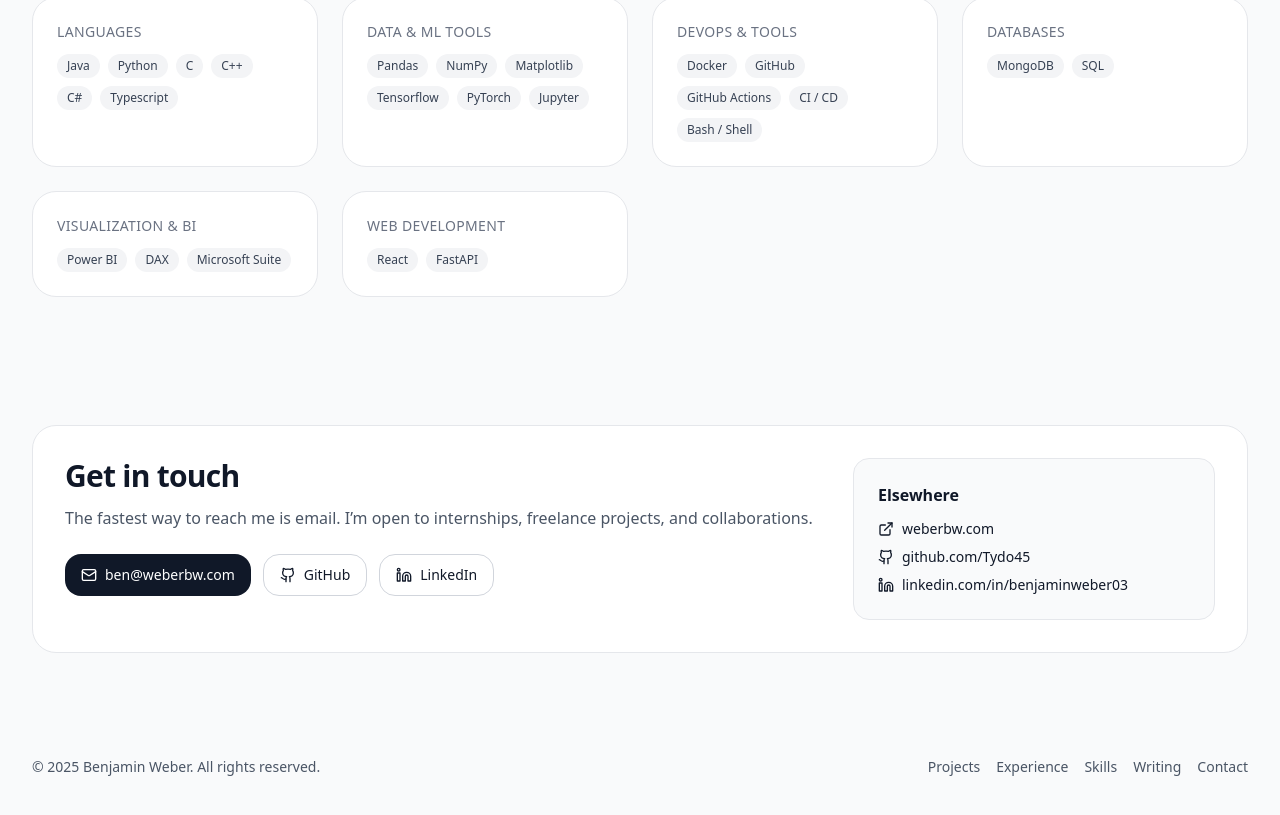
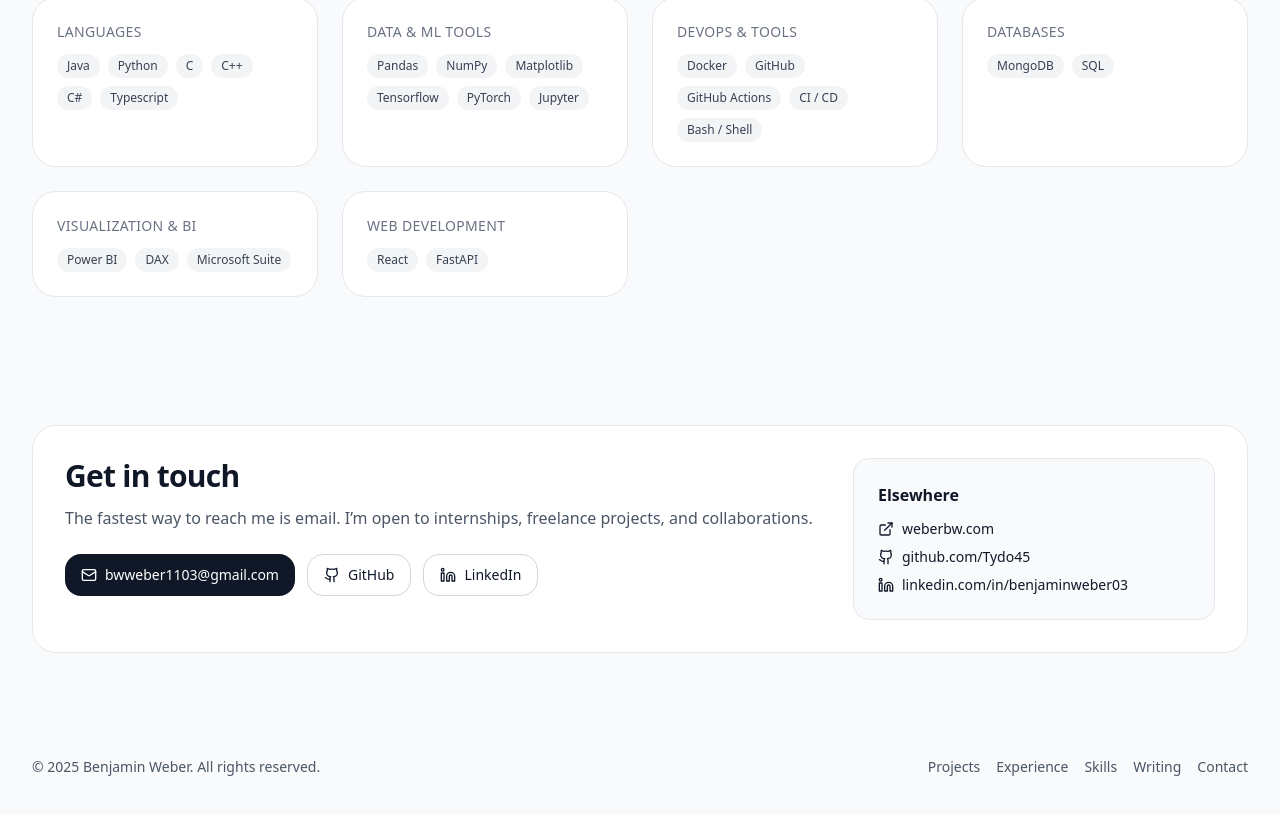
Before and after one commit to Tydo45/portfolio-frontend, a Next.js app in the folder frontend/: page / in a window 1280 px wide. Shown: the part 1852-2667 px from the top of the page. Built offline with nearby package versions, Linux system fonts and the light colour scheme.

Commit message:
Updated email, Updated Downloadable Resume

```diff
--- a/frontend/src/components/Contact.tsx
+++ b/frontend/src/components/Contact.tsx
@@ -13,10 +13,10 @@
               </p>
               <div className="mt-6 flex flex-wrap gap-3">
                 <a
-                  href="mailto:ben@weberbw.com"
+                  href="mailto:bwweber1103@gmail.com"
                   className="inline-flex items-center gap-2 rounded-2xl bg-gray-900 text-white px-4 py-2.5 text-sm font-medium hover:bg-black"
                 >
-                  <Mail className="h-4 w-4" /> ben@weberbw.com
+                  <Mail className="h-4 w-4" /> bwweber1103@gmail.com
                 </a>
                 <a
                   href="https://github.com/Tydo45"
--- a/frontend/src/components/SiteHeader.tsx
+++ b/frontend/src/components/SiteHeader.tsx
@@ -25,7 +25,7 @@
               <Download className="h-4 w-4" /> Resume
             </a>
             <a
-              href="mailto:ben@weberbw.com"
+              href="mailto:bwweber1103@gmail.com"
               className="inline-flex items-center gap-2 rounded-2xl bg-gray-900 text-white px-3.5 py-2 text-sm font-medium hover:bg-black"
             >
               <Mail className="h-4 w-4" /> Contact
```
Also changed, not shown: frontend/src/app/page.tsx (+0 -14 lines), 1 other file (tests, documents, lock files or other folders).
